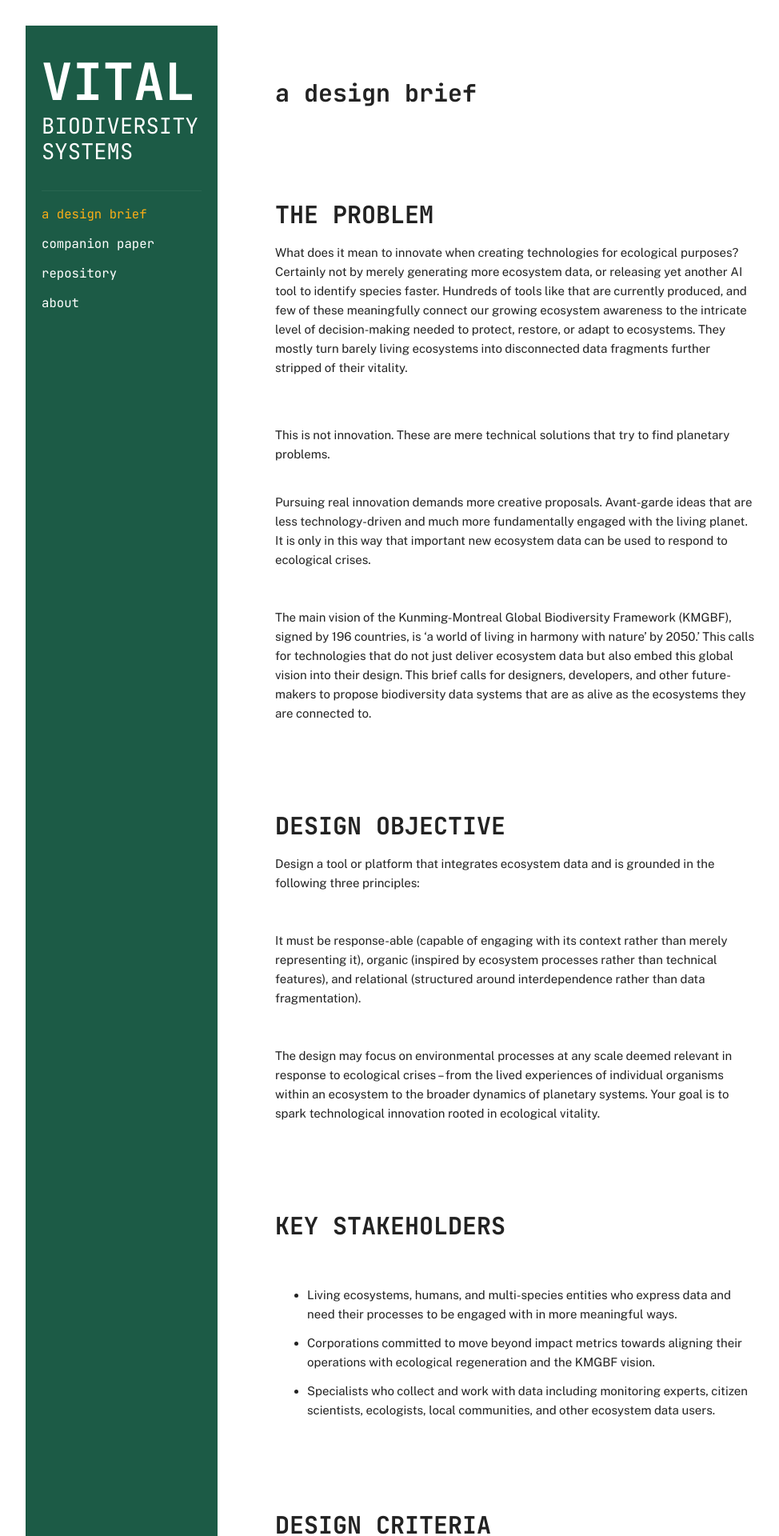
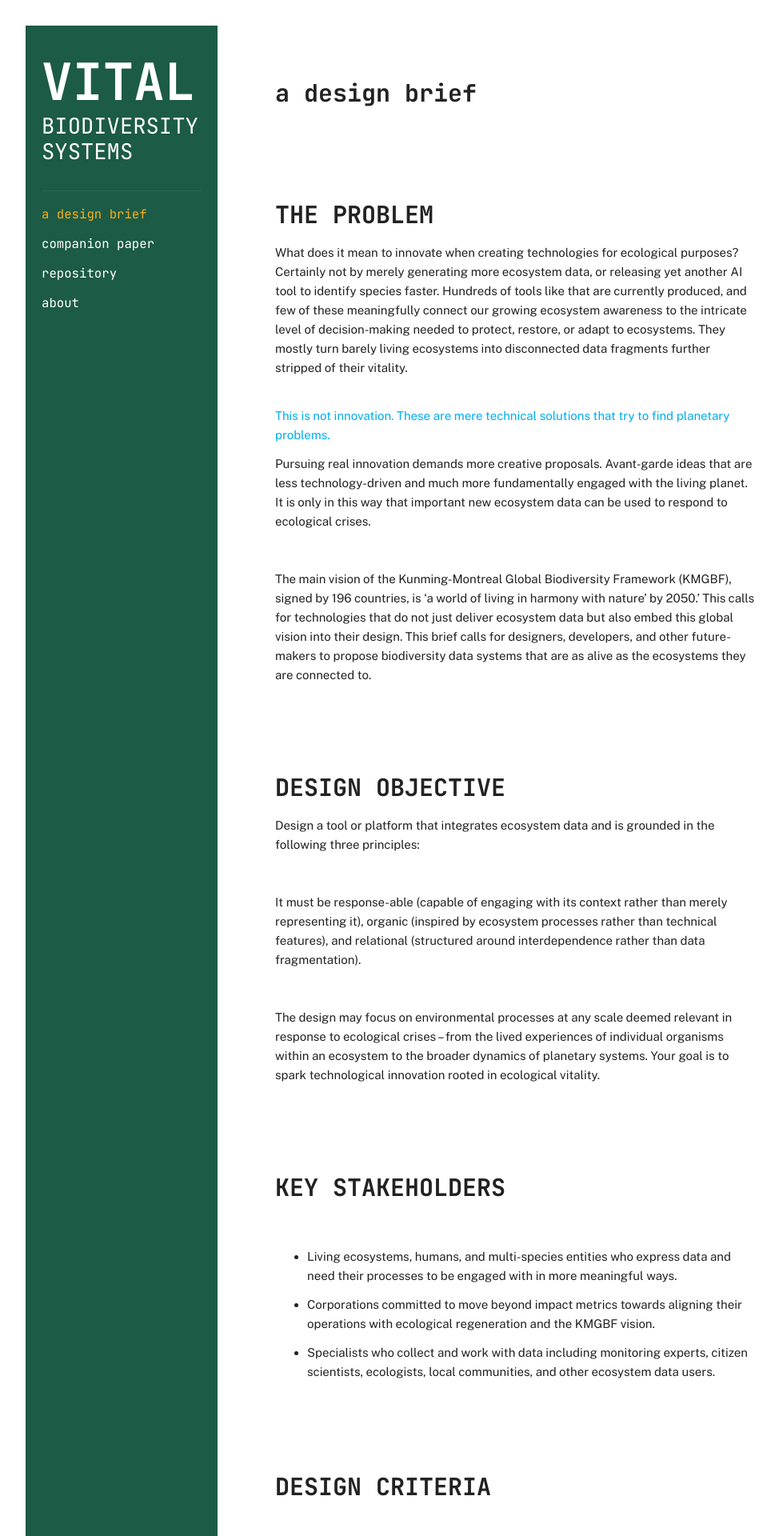
Before and after one commit to vitalbiodiversity/vitalbiodiversity.github.io, a Jekyll site: the page built from index.md, in a window 1280 px wide. Shown: the top 1920 px of the page at 80% size, without its empty margins (58-1032 px from the left). Built offline with Jekyll 4.4.1, drawn with Linux system fonts in a browser that asks for light colours; some of the changed text lies outside the part shown.

Commit message:
Update index.md

```diff
--- a/index.md
+++ b/index.md
@@ -15,9 +15,7 @@ layout: default
 What does it mean to innovate when creating technologies for ecological purposes? Certainly not by merely generating more  ecosystem data, or releasing yet another AI tool to identify species faster. Hundreds of tools like that are currently produced, and few of these meaningfully connect our growing ecosystem awareness to the intricate level of decision-making needed to protect, restore, or adapt to ecosystems. They mostly turn barely living ecosystems into disconnected data fragments further stripped of their vitality.
 
 <br>
-<br>
-This is not innovation. These are mere technical solutions that try to find planetary problems.
-<br>
+<span style="color:#00ADEE;">This is not innovation. These are mere technical solutions that try to find planetary problems.</span>
 <br>
 
 Pursuing real innovation demands more creative proposals. Avant-garde ideas that are less technology-driven and much more fundamentally engaged with the living planet. It is only in this way that important new ecosystem data can be used to respond to ecological crises.
```
